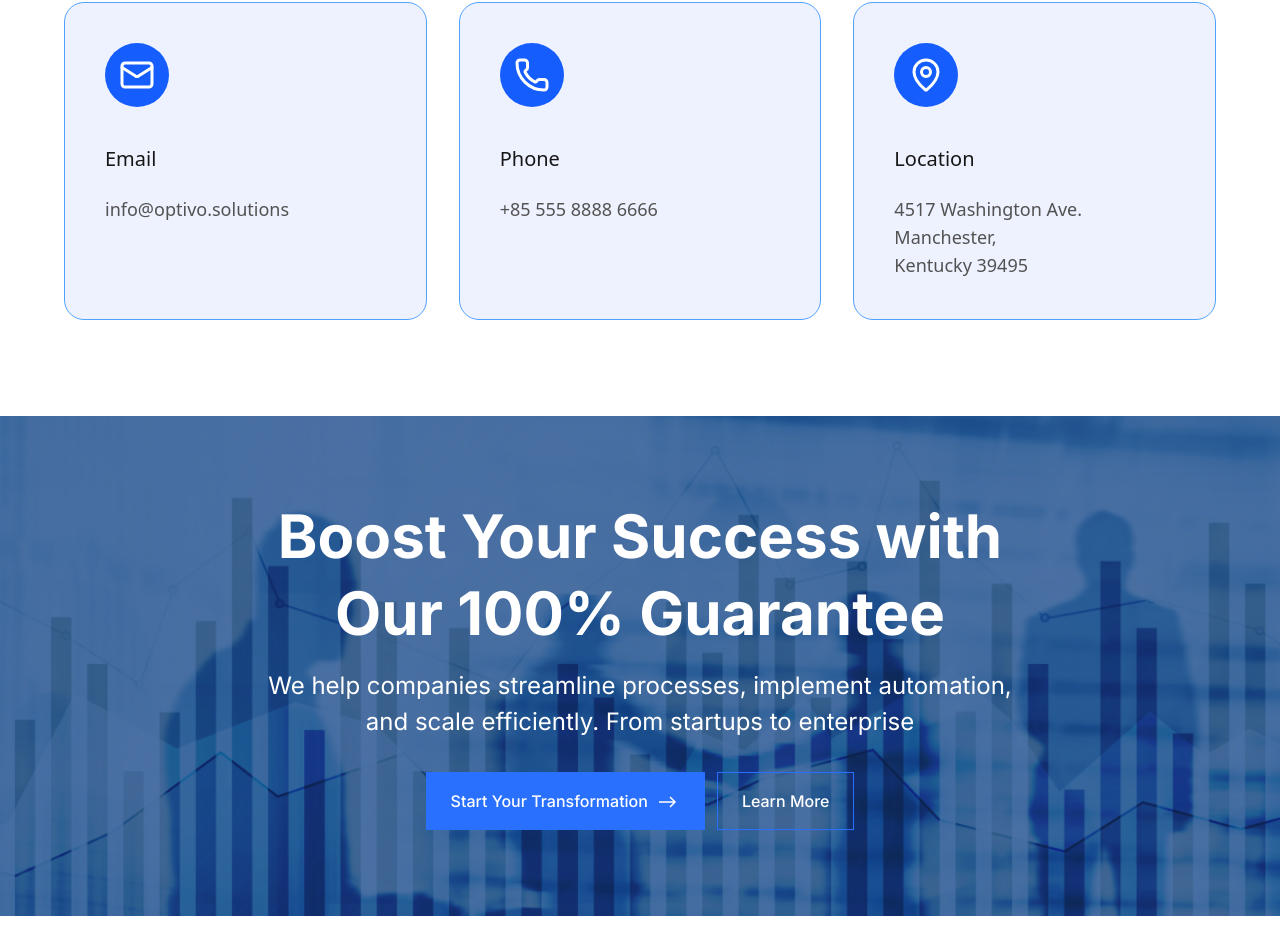
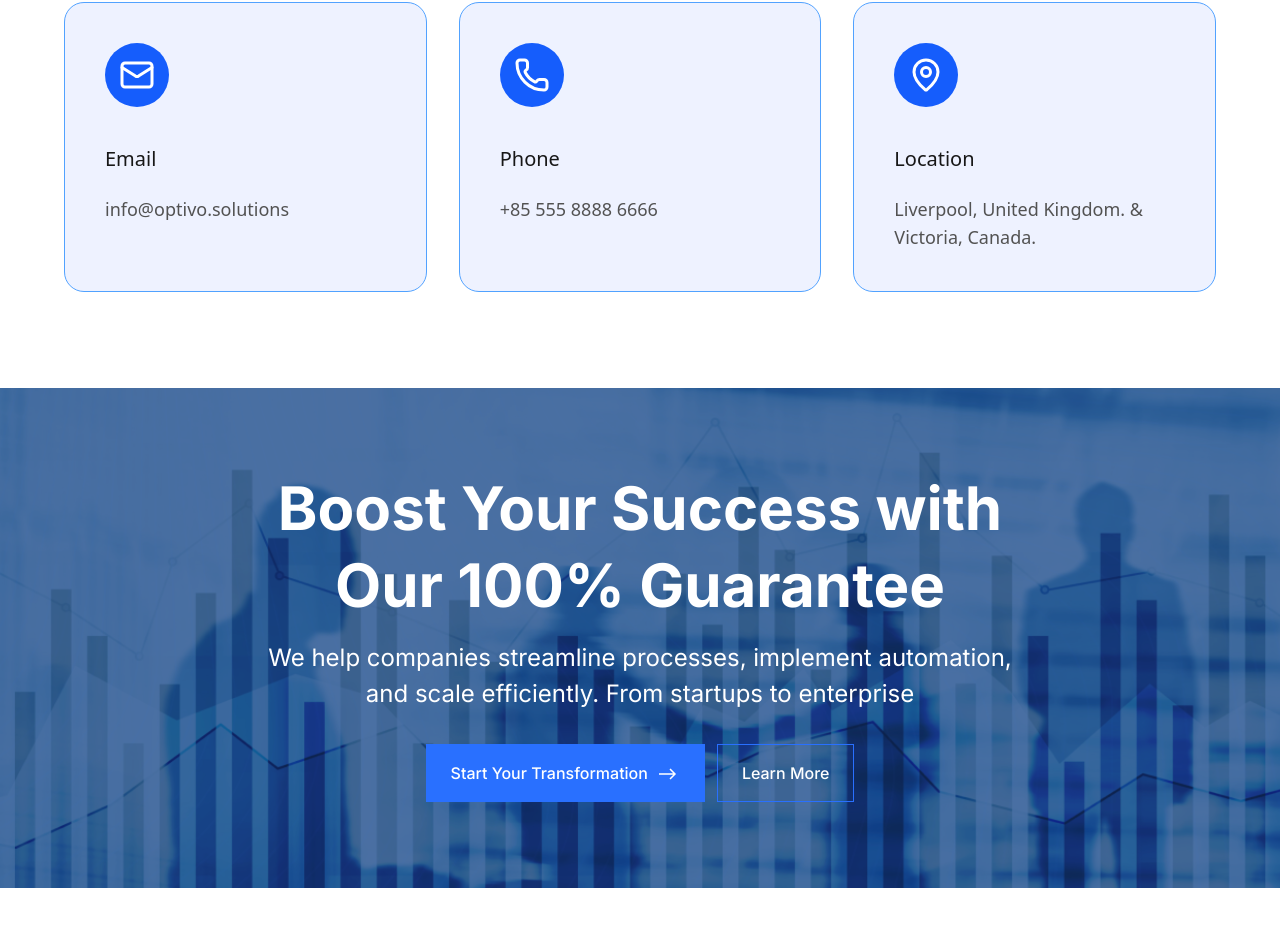
Before and after one commit to backbencherstudio/thainnoel, a Next.js app: page /contact in a window 1280 px wide. Shown: the part 1555-2507 px from the top of the page. Built offline with nearby package versions, Linux system fonts and the light colour scheme.

Commit message:
Location data updated

```diff
--- a/app/contact/components/contact.tsx
+++ b/app/contact/components/contact.tsx
@@ -204,9 +204,9 @@ export default function Contact() {
               Location
             </div>
             <div className="text-neutral-600 text-base sm:text-lg font-normal font-sans leading-7">
-              4517 Washington Ave. Manchester,
+            Liverpool, United Kingdom. &
               <br />
-              Kentucky 39495
+              Victoria, Canada.
             </div>
           </div>
         </div>
```
